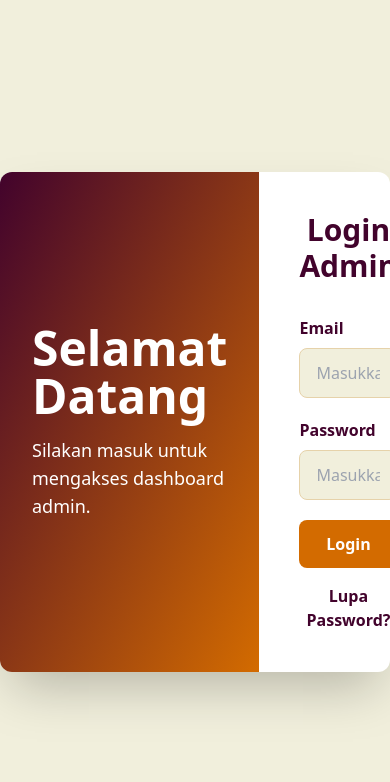
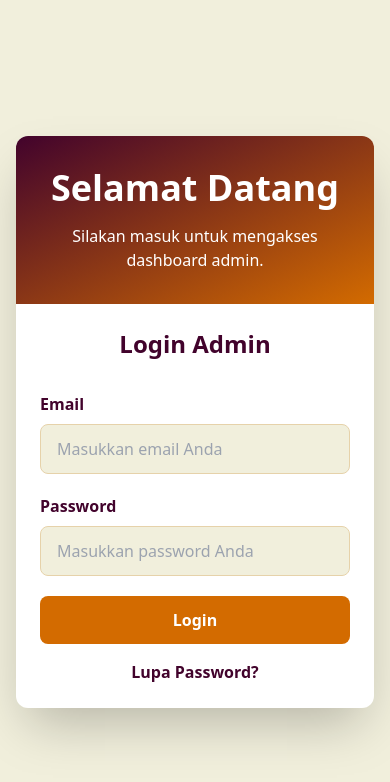
Before and after one commit to leninovitaa12/Company-Profile-Catering-DewaDewi, a React (Vite) app in the folder admin-dashboard/: page /login in a window 390 px wide. Shown: the top 782 px of the page. Built offline with nearby package versions, Linux system fonts and the light colour scheme.

Commit message:
memperbaiki tampilan agar responsive

```diff
--- a/admin-dashboard/src/components/LoginAdmin.jsx
+++ b/admin-dashboard/src/components/LoginAdmin.jsx
@@ -1,6 +1,6 @@
 import React, { useState } from "react";
-import { useNavigate, Link } from "react-router-dom"; // Import Link here
-import useLogin from "../hook/useLogin"; // hook untuk login
+import { useNavigate, Link } from "react-router-dom";
+import useLogin from "../hook/useLogin";
 
 const LoginAdmin = () => {
   const [email, setEmail] = useState("");
@@ -8,29 +8,29 @@ const LoginAdmin = () => {
   const { login, loading, error } = useLogin();
 
   const handleSubmit = async (e, email, password) => {
-    e.preventDefault(); // Mencegah reload halaman
+    e.preventDefault();
     if (!email || !password) {
-      toast.error("Email dan password wajib diisi!"); // Menampilkan pesan error jika form tidak lengkap
+      toast.error("Email dan password wajib diisi!");
       return;
     }
     await login(email, password);
   };
 
   return (
-    <div className="flex items-center justify-center min-h-screen bg-[#F1EFDC]">
-      <div className="bg-white rounded-xl shadow-2xl flex overflow-hidden max-w-4xl">
+    <div className="flex items-center justify-center min-h-screen bg-[#F1EFDC] p-4">
+      <div className="bg-white rounded-xl shadow-2xl flex flex-col md:flex-row overflow-hidden w-full max-w-5xl">
         <div className="w-full md:w-1/2 bg-gradient-to-br from-[#42032C] to-[#D36B00] flex flex-col justify-center items-center p-8 text-white">
-          <h1 className="text-5xl font-bold mb-4">Selamat Datang</h1>
-          <p className="text-lg">
+          <h1 className="text-4xl md:text-5xl font-bold mb-4 text-center">Selamat Datang</h1>
+          <p className="text-md md:text-lg text-center">
             Silakan masuk untuk mengakses dashboard admin.
           </p>
         </div>
-        <div className="w-full md:w-1/2 flex justify-center items-center p-10">
+        <div className="w-full md:w-1/2 flex justify-center items-center p-6 md:p-10">
           <form
-            className="w-full"
-            onSubmit={(e) => handleSubmit(e, email, password)} // Panggil handleSubmit saat form disubmit
+            className="w-full max-w-md"
+            onSubmit={(e) => handleSubmit(e, email, password)}
           >
-            <h2 className="text-3xl font-bold text-[#42032C] mb-8 text-center">
+            <h2 className="text-2xl md:text-3xl font-bold text-[#42032C] mb-8 text-center">
               Login Admin
             </h2>
             <div className="mb-5">
```
